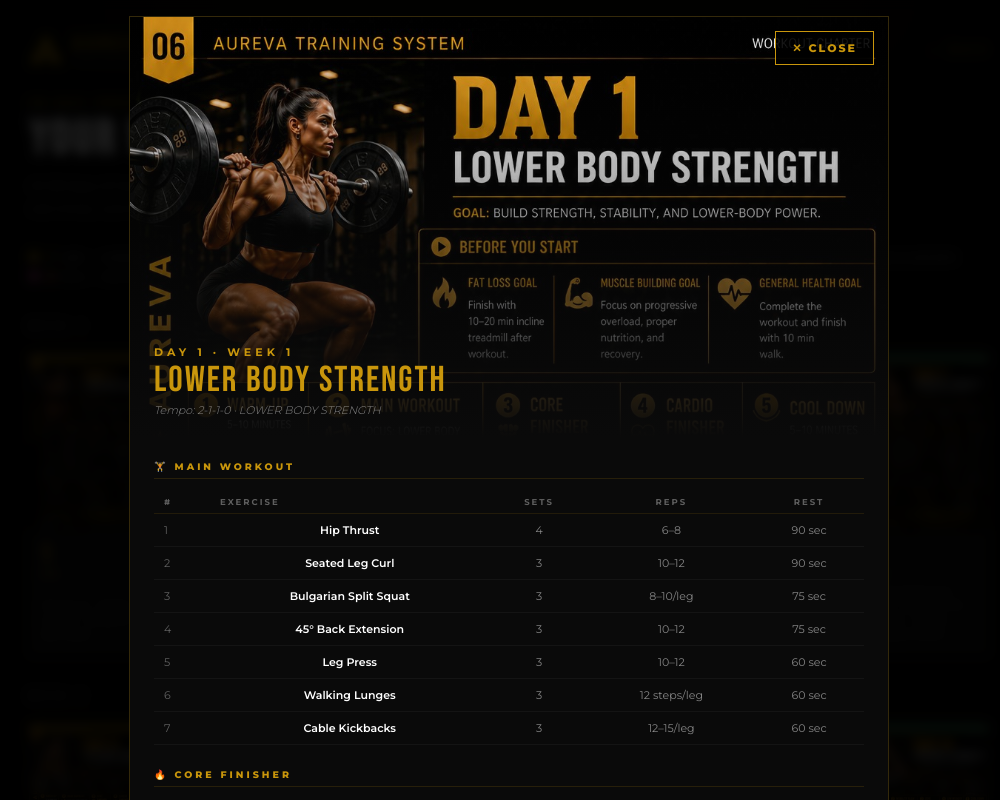
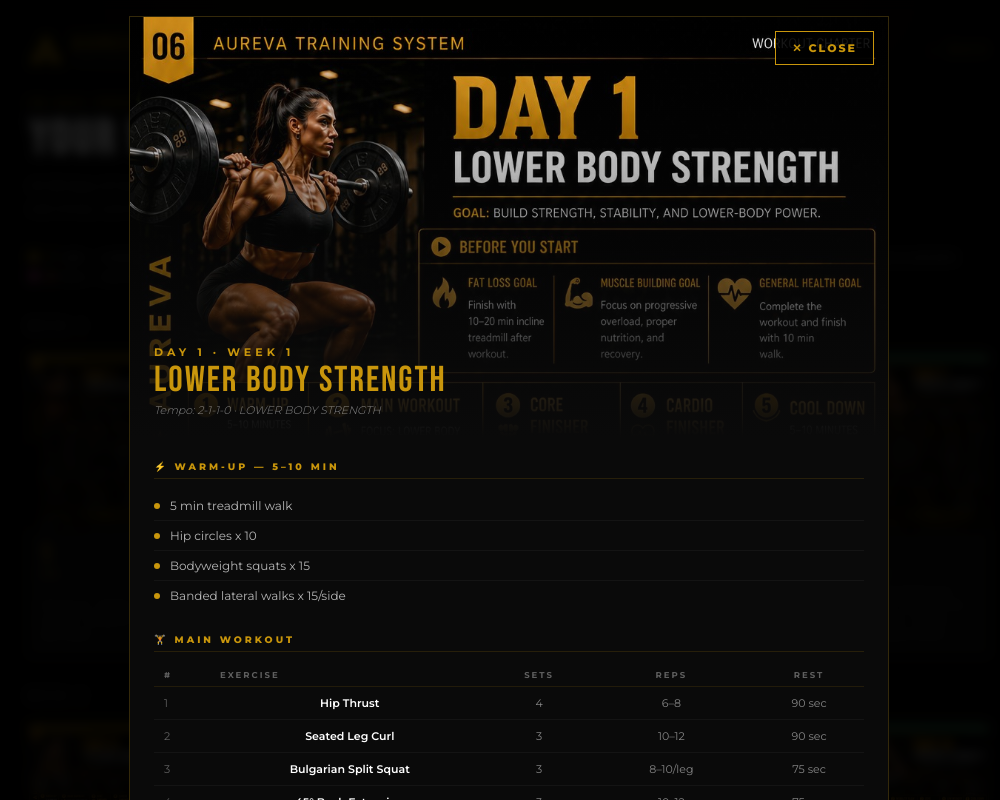
Before and after one commit to Mia-beep-beng/AurevaFitness, a React (Vite) app: page /workouts in a window 1280 px wide. Both pictures are taken after a click on the element 225 px from the left and 505 px from the top of the page. Shown: the top 800 px of the page, without its empty margins (131-1131 px from the left). Built offline with nearby package versions, Linux system fonts and the light colour scheme.

Commit message:
Add files via upload

```diff
--- a/Workouts.jsx
+++ b/Workouts.jsx
@@ -98,6 +98,12 @@ const css = `
   .ex-table td:not(:first-child) { text-align:center; color:var(--w50); font-size:11px; }
   .ex-table tr:hover td { background:rgba(201,150,12,.03); }
   .ex-name { font-weight:600; color:#fff; }
+  /* Warm-up list */
+  .warmup-list { list-style:none; padding:0; margin:0; }
+  .warmup-item { font-size:12px; color:var(--w70); padding:7px 0; border-bottom:1px solid rgba(255,255,255,.04); display:flex; align-items:center; gap:10px; }
+  .warmup-item:last-child { border-bottom:none; }
+  .warmup-dot { width:6px; height:6px; border-radius:50%; background:var(--gold); flex-shrink:0; }
+
   .info-2col { display:grid; grid-template-columns:1fr 1fr; gap:12px; }
   .info-box { background:rgba(201,150,12,.05); border:1px solid rgba(201,150,12,.12); padding:14px; }
   .info-box-title { font-size:9px; font-weight:800; color:var(--gold); letter-spacing:2.5px; margin-bottom:6px; }
@@ -170,6 +176,21 @@ function WorkoutModal({ day, onClose }) {
 
         {/* Body */}
         <div className="wk-body">
+
+          {/* Warm-Up */}
+          {day.warmup && (
+            <div className="wk-section">
+              <p className="wk-sec-title">⚡ WARM-UP — 5–10 MIN</p>
+              <ul className="warmup-list">
+                {day.warmup.map((item, i) => (
+                  <li key={i} className="warmup-item">
+                    <span className="warmup-dot"/>
+                    {item}
+                  </li>
+                ))}
+              </ul>
+            </div>
+          )}
 
           {/* Main workout */}
           <div className="wk-section">
--- a/workouts.js
+++ b/workouts.js
@@ -3,6 +3,7 @@
 export const WORKOUTS = {
   1: {
     day:1, focus:"LOWER BODY STRENGTH",
+    warmup:["5 min treadmill walk","Hip circles x 10","Bodyweight squats x 15","Banded lateral walks x 15/side"],
     exercises:[
       {name:"Hip Thrust",             sets:4, reps:"6–8",       rest:"90 sec"},
       {name:"Seated Leg Curl",         sets:3, reps:"10–12",     rest:"90 sec"},
@@ -22,6 +23,7 @@ export const WORKOUTS = {
   },
   2: {
     day:2, focus:"UPPER BODY STRENGTH",
+    warmup:["5 min treadmill walk","Arm circles x 15 fwd / x 15 back","Band pull-aparts x 20","Scapular push-ups x 10"],
     exercises:[
       {name:"Dumbbell Bench Press",    sets:4, reps:"6–8",       rest:"90 sec"},
       {name:"Lat Pulldown",            sets:3, reps:"8–10",      rest:"90 sec"},
@@ -43,6 +45,7 @@ export const WORKOUTS = {
   },
   3: {
     day:3, focus:"PUSH DAY — CHEST, SHOULDERS, TRICEPS",
+    warmup:["5 min treadmill walk","Arm circles x 15 fwd / x 15 back","Band pull-aparts x 20","Shoulder taps x 20","Push-up to down dog x 10"],
     exercises:[
       {name:"Barbell Bench Press",     sets:4, reps:"6–8",   rest:"90 sec"},
       {name:"Incline Dumbbell Press",  sets:3, reps:"8–10",  rest:"90 sec"},
@@ -64,6 +67,7 @@ export const WORKOUTS = {
   },
   4: {
     day:4, focus:"PULL DAY — BACK, BICEPS, REAR DELTS",
+    warmup:["5 min treadmill walk","Arm circles x 15 fwd / x 15 back","Band pull-aparts x 20","Scapular retractions x 15","Light lat pulldown x 15"],
     exercises:[
       {name:"Pull-Ups / Assisted Pull-Ups", sets:4, reps:"6–10",      rest:"90 sec"},
       {name:"Bent Over Barbell Row",         sets:4, reps:"6–10",      rest:"90 sec"},
@@ -85,6 +89,7 @@ export const WORKOUTS = {
   },
   5: {
     day:5, focus:"GLUTES & HAMSTRINGS",
+    warmup:["5 min treadmill walk","Leg swings x 15 fwd / x 15 back","Hip circles x 10 each direction","Bodyweight squats x 15","Glute bridges x 15"],
     exercises:[
       {name:"Hip Thrust",         sets:4, reps:"6–10",      rest:"90 sec"},
       {name:"Romanian Deadlift",  sets:4, reps:"8–10",      rest:"90 sec"},
@@ -106,6 +111,7 @@ export const WORKOUTS = {
   },
   6: {
     day:6, focus:"CONDITIONING & CORE",
+    warmup:["5 min light cardio (jog or bike)","Arm circles x 15 fwd / x 15 back","Leg swings x 15 each leg","Bodyweight squats x 15","High knees x 30 sec"],
     exercises:[
       {name:"Kettlebell Swings",  sets:4, reps:"15–20",   rest:"45 sec"},
       {name:"Battle Rope Slams",  sets:4, reps:"30 sec",  rest:"45 sec"},
@@ -127,6 +133,7 @@ export const WORKOUTS = {
   },
   7: {
     day:7, focus:"RECOVERY & MOBILITY",
+    warmup:["5 min brisk walk","Arm circles x 15 fwd / x 15 back","Hip circles x 10 each direction","Leg swings x 15 each leg","Bodyweight squats x 15","Cat-cow stretch x 10"],
     exercises:[
       {name:"Foam Rolling Full Body",     sets:1, reps:"5–10 min", rest:"—"},
       {name:"Dynamic Hip Opener",         sets:3, reps:"10/side",  rest:"30 sec"},
@@ -148,6 +155,7 @@ export const WORKOUTS = {
   },
   8: {
     day:8, focus:"FULL BODY STRENGTH",
+    warmup:["5 min treadmill walk","Arm circles x 15 fwd / x 15 back","Hip circles x 10 each direction","Bodyweight squats x 15","Leg swings x 15 each leg","Shoulder taps x 20"],
     exercises:[
       {name:"Goblet Squat",      sets:4, reps:"8–12",      rest:"90 sec"},
       {name:"Dumbbell Bench Press",sets:4,reps:"8–12",      rest:"90 sec"},
@@ -169,6 +177,7 @@ export const WORKOUTS = {
   },
   9: {
     day:9, focus:"TOTAL BODY POWER",
+    warmup:["5 min treadmill walk","Arm circles x 15 fwd / x 15 back","Bodyweight squats x 15","Hip circles x 10 each direction","High knees x 30 sec","Leg swings x 15 each leg"],
     exercises:[
       {name:"Kettlebell Swings",  sets:4, reps:"15–20",   rest:"45 sec"},
       {name:"Push Press",         sets:4, reps:"8–10",    rest:"90 sec"},
@@ -190,6 +199,7 @@ export const WORKOUTS = {
   },
   10: {
     day:10, focus:"LOWER BODY STRENGTH",
+    warmup:["5 min treadmill walk or bike","Hip circles x 15 each direction","Leg swings x 15 each leg","Bodyweight squats x 15","Glute bridges x 15"],
     exercises:[
       {name:"Back Squat",               sets:4, reps:"6–10",      rest:"90 sec"},
       {name:"Romanian Deadlift",         sets:4, reps:"8–12",      rest:"90 sec"},
@@ -210,6 +220,7 @@ export const WORKOUTS = {
   },
   11: {
     day:11, focus:"UPPER BODY STRENGTH",
+    warmup:["5 min treadmill walk or bike","Arm circles x 15 fwd / x 15 back","Band pull-aparts x 15","Shoulder taps x 20","Scapular push-ups x 15"],
     exercises:[
       {name:"Barbell Bench Press",    sets:4, reps:"6–10",       rest:"90 sec"},
       {name:"Seated Dumbbell Press",  sets:4, reps:"8–12",       rest:"90 sec"},
@@ -231,6 +242,7 @@ export const WORKOUTS = {
   },
   12: {
     day:12, focus:"GLUTES & HAMSTRINGS",
+    warmup:["5 min treadmill walk or bike","Hip circles x 15 each direction","Leg swings x 15 each leg","Bodyweight squats x 15","Glute bridges x 15"],
     exercises:[
       {name:"Hip Thrust",               sets:4, reps:"8–12",       rest:"90 sec"},
       {name:"Romanian Deadlift",         sets:4, reps:"8–12",       rest:"90 sec"},
@@ -251,6 +263,7 @@ export const WORKOUTS = {
   },
   13: {
     day:13, focus:"CONDITIONING & CORE",
+    warmup:["5 min light jog or jump rope","Arm circles x 15 fwd / x 15 back","Hip circles x 15 each direction","Bodyweight squats x 15","High knees x 30 sec"],
     exercises:[
       {name:"Battle Rope Slams",  sets:4, reps:"30 sec",  rest:"30 sec"},
       {name:"Jump Squats",        sets:4, reps:"15",      rest:"30 sec"},
@@ -272,6 +285,7 @@ export const WORKOUTS = {
   },
   14: {
     day:14, focus:"RECOVERY & MOBILITY",
+    warmup:["5 min brisk walk or easy bike","Arm circles x 15 each direction","Hip circles x 15 each direction","Cat-Cow x 10","Deep squat hold x 30 sec"],
     exercises:[
       {name:"World's Greatest Stretch",sets:3, reps:"6/side",        rest:"15–30 sec"},
       {name:"Hip Flexor Stretch",       sets:3, reps:"30 sec/side",  rest:"15–30 sec"},
@@ -292,6 +306,7 @@ export const WORKOUTS = {
   },
   15: {
     day:15, focus:"FULL BODY STRENGTH",
+    warmup:["5 min treadmill walk or bike","Arm circles x 15 fwd / x 15 back","Hip circles x 15 each direction","Leg swings x 15 each leg","Bodyweight squats x 15"],
     exercises:[
       {name:"Goblet Squat",      sets:4, reps:"8–12",     rest:"90 sec"},
       {name:"Push Press",        sets:4, reps:"8–10",     rest:"90 sec"},
@@ -313,6 +328,7 @@ export const WORKOUTS = {
   },
   16: {
     day:16, focus:"PULL & CORE STRENGTH",
+    warmup:["5 min treadmill walk or bike","Arm circles x 15 fwd / x 15 back","Band pull-aparts x 15","Scapular pull-ups x 10","Hip circles x 15 each direction"],
     exercises:[
       {name:"Pull-Ups",               sets:4, reps:"6–10",      rest:"90 sec"},
       {name:"Bent Over Barbell Row",   sets:4, reps:"8–12",      rest:"90 sec"},
@@ -334,6 +350,7 @@ export const WORKOUTS = {
   },
   17: {
     day:17, focus:"LOWER BODY POWER",
+    warmup:["5 min brisk walk or bike","Leg swings x 15 each","Hip circles x 15 each direction","Bodyweight squats x 15","Calf raises x 20"],
     exercises:[
       {name:"Back Squat",           sets:4, reps:"4–6",      rest:"2 min"},
       {name:"Romanian Deadlift",     sets:4, reps:"6–8",      rest:"90 sec"},
@@ -355,6 +372,7 @@ export const WORKOUTS = {
   },
   18: {
     day:18, focus:"UPPER BODY HYPERTROPHY",
+    warmup:["5 min treadmill walk or bike","Arm circles x 15 fwd / x 15 back","Shoulder dislocates x 15","Scapular push-ups x 10","Band pull-aparts x 15"],
     exercises:[
       {name:"Barbell Bench Press",   sets:4, reps:"8–12",  rest:"90 sec"},
       {name:"Pull-Ups or Lat Pulldown",sets:4,reps:"8–12", rest:"90 sec"},
@@ -376,6 +394,7 @@ export const WORKOUTS = {
   },
   19: {
     day:19, focus:"GLUTES & HAMSTRINGS ADVANCED",
+    warmup:["5 min treadmill walk or bike","Hip circles x 15 each direction","Bodyweight squats x 15","Leg swings x 15 each leg","Glute bridges x 20"],
     exercises:[
       {name:"Barbell Hip Thrust",  sets:4, reps:"8–12",      rest:"90 sec"},
       {name:"Romanian Deadlift",   sets:4, reps:"6–10",      rest:"90 sec"},
@@ -397,6 +416,7 @@ export const WORKOUTS = {
   },
   20: {
     day:20, focus:"CONDITIONING & CORE ADVANCED",
+    warmup:["5 min treadmill walk or bike","Arm circles x 15 fwd / x 15 back","Leg swings x 15 each leg","Hip circles x 15 each direction","Bodyweight squats x 15"],
     exercises:[
       {name:"Battle Rope Slams",    sets:4, reps:"30 sec",  rest:"30 sec"},
       {name:"Sled Push",            sets:4, reps:"30 m",    rest:"30 sec"},
@@ -418,6 +438,7 @@ export const WORKOUTS = {
   },
   21: {
     day:21, focus:"RECOVERY & MOBILITY TRAINING",
+    warmup:["5 min treadmill walk","Arm circles x 15 fwd / x 15 back","Leg swings x 15 each leg","Hip circles x 15 each direction","Bodyweight squats x 15"],
     exercises:[
       {name:"World's Greatest Stretch",sets:3, reps:"8/side",        rest:"30 sec"},
       {name:"Deep Lunge Reach",         sets:3, reps:"10/side",       rest:"30 sec"},
@@ -439,6 +460,7 @@ export const WORKOUTS = {
   },
   22: {
     day:22, focus:"PUSH POWER & UPPER BODY STRENGTH",
+    warmup:["5 min treadmill walk","Arm circles x 15 fwd / x 15 back","Shoulder rolls x 15 each direction","Band pull-aparts x 15","Push-ups x 10"],
     exercises:[
       {name:"Barbell Bench Press",   sets:4, reps:"6–10",  rest:"60 sec"},
       {name:"Incline Dumbbell Press",sets:4, reps:"8–12",  rest:"60 sec"},
@@ -460,6 +482,7 @@ export const WORKOUTS = {
   },
   23: {
     day:23, focus:"LEGS & GLUTES STRENGTH",
+    warmup:["5 min treadmill walk","Leg swings x 15 each leg","Bodyweight squats x 15","Glute bridges x 15","Ankle circles x 15 each direction"],
     exercises:[
       {name:"Barbell Back Squat",  sets:4, reps:"8–12",      rest:"90 sec"},
       {name:"Romanian Deadlift",   sets:4, reps:"8–12",      rest:"90 sec"},
@@ -481,6 +504,7 @@ export const WORKOUTS = {
   },
   24: {
     day:24, focus:"PUSH, PULL & CORE POWER",
+    warmup:["5 min treadmill walk","Arm circles x 15 fwd / x 15 back","Leg swings x 15 each leg","Hip circles x 15 each direction","Bodyweight squats x 15"],
     exercises:[
       {name:"Push-Up",              sets:4, reps:"8–12",  rest:"60 sec"},
       {name:"Bent Over Row",        sets:4, reps:"8–12",  rest:"60 sec"},
@@ -502,6 +526,7 @@ export const WORKOUTS = {
   },
   25: {
     day:25, focus:"TOTAL BODY STRENGTH",
+    warmup:["5 min treadmill walk","Arm circles x 15 fwd / x 15 back","Leg swings x 15 each leg","Hip circles x 15 each direction","Bodyweight squats x 15"],
     exercises:[
       {name:"Goblet Squat",         sets:4, reps:"10–15",   rest:"60 sec"},
       {name:"Push-Up",              sets:4, reps:"8–15",    rest:"60 sec"},
@@ -523,6 +548,7 @@ export const WORKOUTS = {
   },
   26: {
     day:26, focus:"BACK & BICEPS STRENGTH",
+    warmup:["5 min treadmill walk","Arm circles x 15 fwd / x 15 back","Band pull-aparts x 15","Cat-Cow x 10","Scapular retractions x 15"],
     exercises:[
       {name:"Pull-Ups (or Assisted)", sets:4, reps:"6–10",      rest:"90 sec"},
       {name:"Lat Pulldown (Wide Grip)",sets:4, reps:"8–12",     rest:"75 sec"},
@@ -544,6 +570,7 @@ export const WORKOUTS = {
   },
   27: {
     day:27, focus:"SHOULDERS & TRAPS STRENGTH",
+    warmup:["5 min treadmill walk","Arm circles x 15 fwd / x 15 back","Shoulder rolls x 15 each direction","Band pull-aparts x 15","Cat-Cow x 10","Scapular retractions x 15"],
     exercises:[
       {name:"Overhead Press",    sets:4, reps:"6–10",  rest:"90 sec"},
       {name:"Lateral Raise",     sets:4, reps:"8–12",  rest:"60 sec"},
@@ -565,6 +592,7 @@ export const WORKOUTS = {
   },
   28: {
     day:28, focus:"PEAK PERFORMANCE DAY — COMPLETE 4 ROUNDS",
+    warmup:["5 min treadmill walk","Arm circles x 15 fwd / x 15 back","Leg swings x 15 each leg","Hip circles x 15 each direction","Bodyweight squats x 15"],
     exercises:[
       {name:"Push-Up",               sets:4, reps:"15–20",  rest:"45 sec"},
       {name:"Pull-Up / Lat Pulldown", sets:4, reps:"8–12",   rest:"45 sec"},
```
